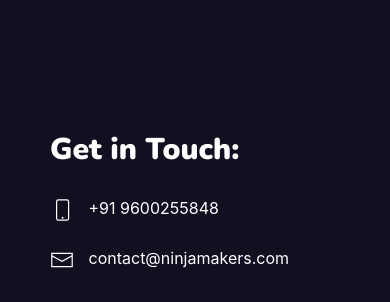
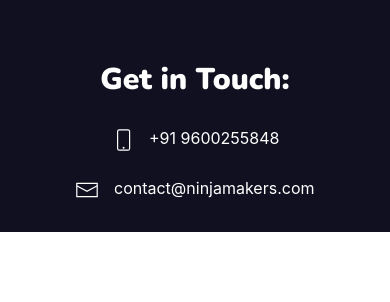
Before and after one commit to thewiseguys/ninjamakers, a website: page index.html in a window 390 px wide. Shown: the part 6944-7246 px from the top of the page. After the commit the page ends 7176 px from the top, so only its background shows below. Drawn offline with nearby package versions, Linux system fonts and the light colour scheme.

Commit message:
make it better

```diff
--- a/public/css/index.css
+++ b/public/css/index.css
@@ -381,8 +381,12 @@
         margin-top: -80px;
     }
 
-
-
+    .contactFooterWrap{
+        padding-top: 0px;
+        color:white;
+        text-align: center;
+        margin-top: 0px !important;
+    }
 
 
 
```
